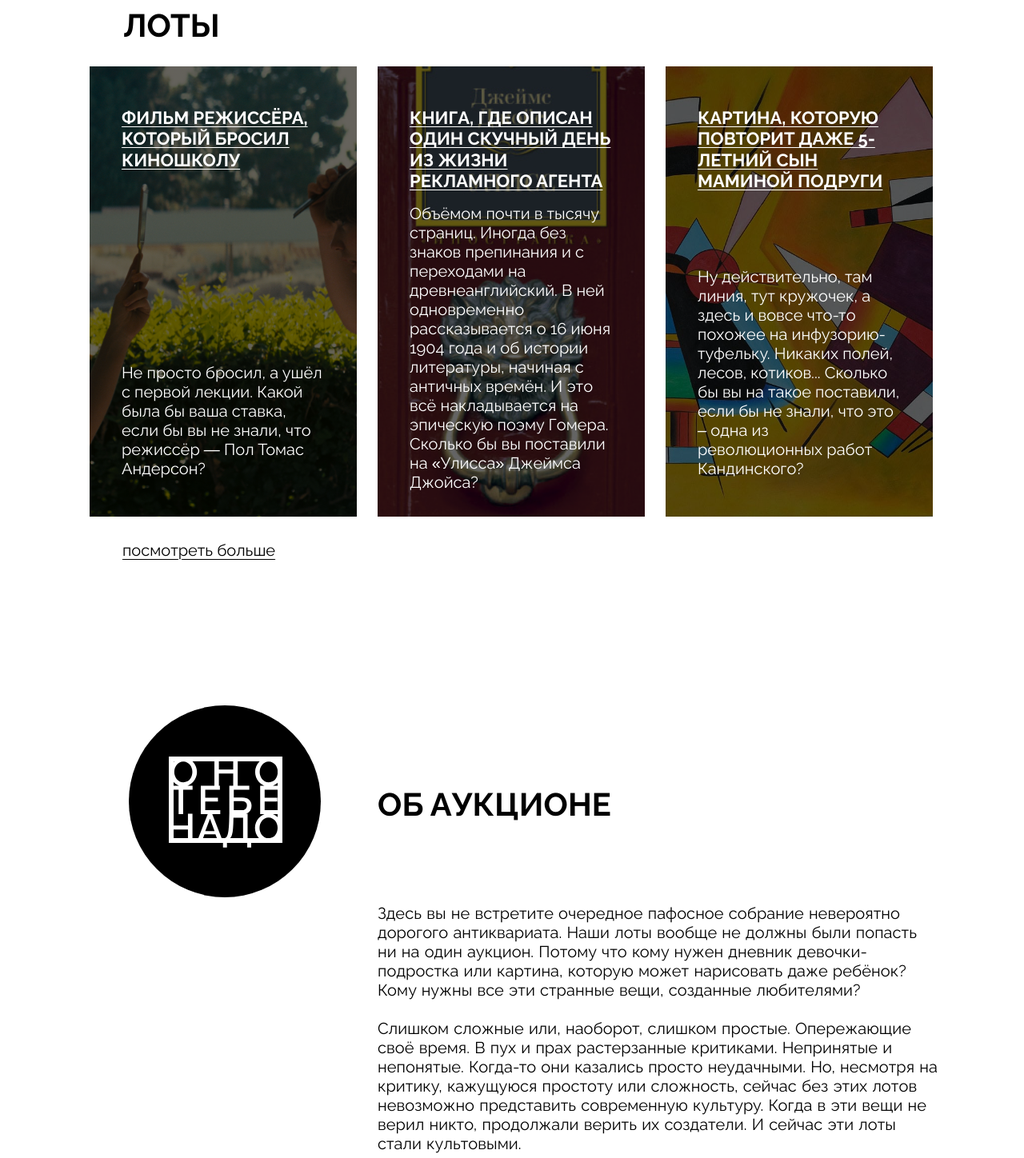
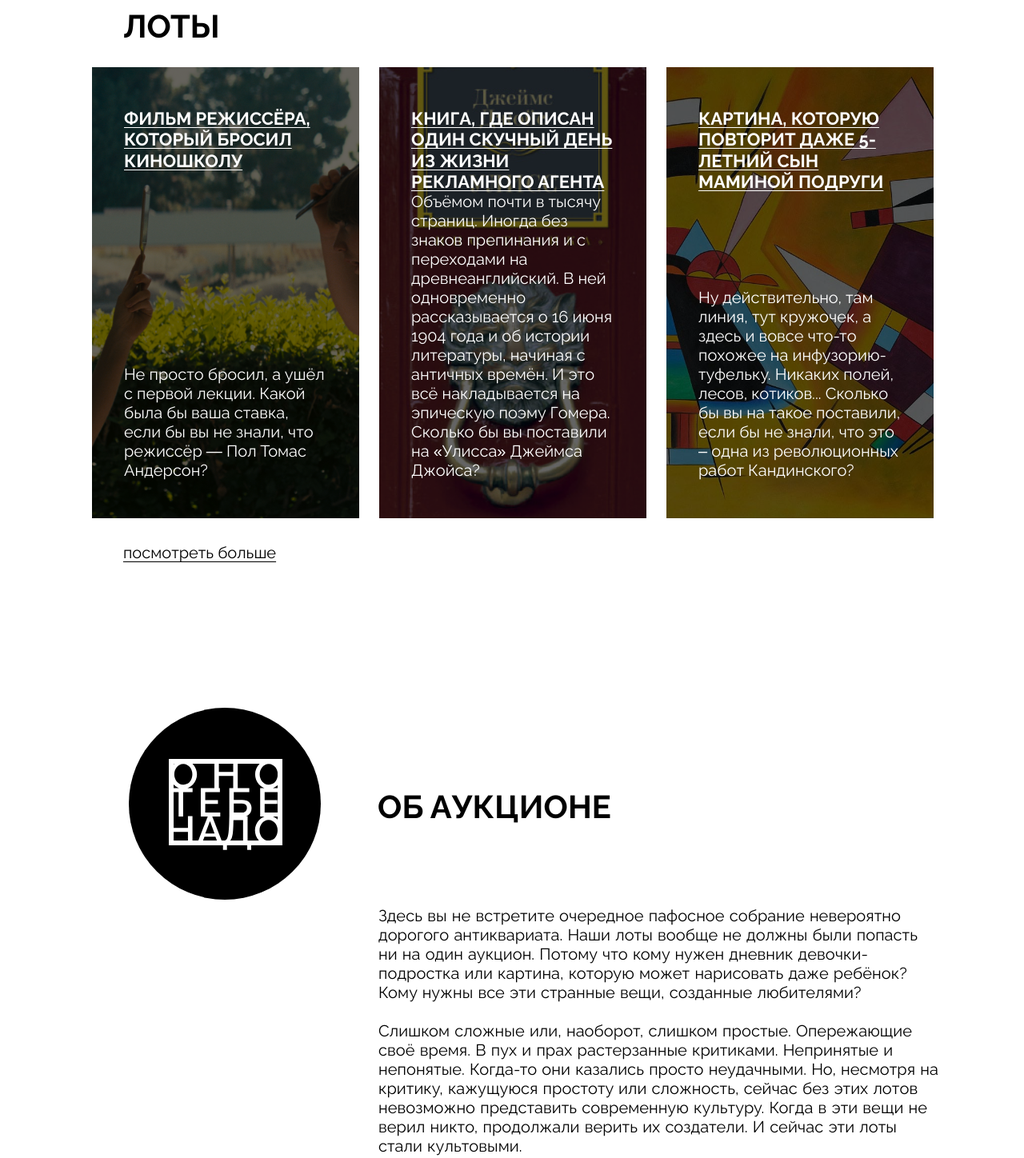
Before and after one commit to Natetud/ono-tebe-nado, a plain HTML site: page index.html in a window 1280 px wide. Shown: the part 1220-2668 px from the top of the page at 80% size. Drawn offline with Linux system fonts and the light colour scheme.

Commit message:
Исправлены ошибки, попытка 3

```diff
--- a/index.html
+++ b/index.html
@@ -13,8 +13,8 @@
     <header class="header">
       <nav class="header__menu">
         <ul class="header__links-list">
-          <li class="header__links-list-item header__links-list-item_no-bullit">
-            <a class="header__link_active">главная</a>
+          <li class="header__links-list-item header__link_active header__links-list-item_no-bullit">
+            <a class="header__link">главная</a>
           </li>
           <li class="header__links-list-item">
             <a class="header__link" href="#0">посмотреть лоты</a>
@@ -33,7 +33,7 @@
       <address class="address">
          <a href="tel:+99995555555">+9 999 555 5555</a><br/>
          <a href="mailto:info@sobaka.ge">info@sobaka.ge</a><br/>
-         <a> наб. Принсенграхт 263- <br/>265, Амстердам</a>
+         <p> наб. Принсенграхт 263- 265, Амстердам</p>
       </address>
     </header>
     <main>
@@ -51,54 +51,54 @@
           </span>
         </h1>
         <div class="cover__description">
-        <h2 class="cover__description-text">Аукцион вещей, в которые никто не верил</h2>
+        <p class="cover__description-text">Аукцион вещей, в которые никто не верил</p>
         <a href="#0" class="bet-button">
           <p class="bet-button-text">СДЕЛАТЬ СТАВКУ</p></a>
       </div></section>
       <section class="lots">
-        <h3 class="lots__heading">Лоты</h3>
-        <article class="card">
-          <div class="card card_type_film">
+        <h2 class="lots__heading">Лоты</h2>
+        <div class="card">
+          <article class="card_type card_type_film">
             <div class="overlay"></div>
             <h3 class="lots__card-list-item">Фильм режиссёра, который бросил киношколу</h3>
             <p class="card-text">Не просто бросил, а ушёл с первой лекции. Какой была бы ваша ставка, если бы
               вы не знали, что режиссёр — Пол Томас Андерсон?</p>
-          </div>
-          <div class="card card_type_book">
+          </article>
+          <article class="card_type card_type_book">
             <div class="overlay"></div>
-            <h3 class="lots__card-list-item">Книга, где описан один скучный день из жизни рекламного агента</h3>
+            <h4 class="lots__card-list-item">Книга, где описан один скучный день из жизни рекламного агента</h4>
             <p class="card-text">Объёмом почти в тысячу страниц. Иногда без знаков препинания и с переходами на
               древнеанглийский. В ней одновременно рассказывается о 16 июня 1904 года и об истории литературы,
               начиная с античных времён. И это всё накладывается на эпическую поэму Гомера. Сколько бы вы
               поставили на «Улисса» Джеймса Джойса?</p>
-          </div>
-          <div class="card card_type_picture">
+          </article>
+          <article class="card_type card_type_picture">
             <div class="overlay"></div>
-            <h3 class="lots__card-list-item">Картина, которую повторит даже 5-летний сын маминой подруги</h3>
+            <h5 class="lots__card-list-item">Картина, которую повторит даже 5-летний сын маминой подруги</h5>
             <p class="card-text">Ну действительно, там линия, тут кружочек, а здесь и вовсе что-то похожее на
               инфузорию-туфельку. Никаких полей, лесов, котиков... Сколько бы вы на такое поставили, если бы не
-              знали, что это – одна из <br/> революционных работ Кандинского?</p>
-          </div>
-        </article>
-        <h4 class="card-link">посмотреть больше</h4>
+              знали, что это – одна из революционных работ Кандинского?</p>
+          </article>
+        </div>
+        <a href="#0" class="card-link">посмотреть больше</a>
       </section>
       <section class="about">
         <div class="about__column">
           <a class="about__logo">
-            <div class="elem1"><img
+            <img
             class="about__logo-image"
             src="./images/logo-white.svg"
             alt="Логотип проекта"/>
-          </div></a>
-          <div class="elem2"><p class="about__title">Об аукционе</p></div>
-            <div class="elem3"><h5 class="about__text">Здесь вы не встретите очередное пафосное собрание невероятно дорогого антиквариата.
+          </a>
+          <div><h2 class="about__title">Об аукционе</h2>
+            <p class="about__text">Здесь вы не встретите очередное пафосное собрание невероятно дорогого антиквариата.
               Наши лоты вообще не должны были попасть ни на один аукцион. Потому что кому нужен дневник
               девочки-подростка или картина, которую может нарисовать даже ребёнок? Кому нужны все эти странные вещи,
-              созданные любителями?</h5>
-            </div><div class="elem4"><h6 class="about__text">Слишком сложные или, наоборот, слишком простые. Опережающие своё время. В пух
+              созданные любителями?</p>
+            <p class="about__text">Слишком сложные или, наоборот, слишком простые. Опережающие своё время. В пух
               и прах растерзанные критиками. Непринятые и непонятые. Когда-то они казались просто неудачными. Но, несмотря на критику,
               кажущуюся простоту или сложность, сейчас без этих лотов невозможно представить современную культуру. Когда в эти вещи не верил
-              никто, продолжали верить их создатели. И сейчас эти лоты стали культовыми. </h6></div>
+              никто, продолжали верить их создатели. И сейчас эти лоты стали культовыми. </p></div>
         </div>
       </section>
     </main>
@@ -106,7 +106,7 @@
       <address class="address">
         <a href="tel:+99995555555">+9 999 555 5555</a><br/>
         <a href="mailto:info@sobaka.ge">info@sobaka.ge</a><br/>
-        <a>наб. Принсенграхт 263-<br/>265, Амстердам</a>
+        <p>наб. Принсенграхт 263- 265, Амстердам</p>
      </address>
      <nav class="footer__menu">
       <ul class="footer__menu-list">
@@ -123,15 +123,12 @@
     </nav>
     <a class="footer__social-list">
       <img
-      class="footer__social-list-item"
       src="./images/yt.svg"
       alt="YouTube">
       <img
-      class="footer__social-link"
       src="./images/vk.svg"
       alt="VK">
       <img
-      class="footer__social-icon"
       src="./images/pinterest.svg"
       alt="Pinterest">
     </a>
--- a/styles/style.css
+++ b/styles/style.css
@@ -12,11 +12,10 @@ html, body {
 
 .header {
     display: grid;
-    grid-template-columns: 432px 148px 383px;
-    padding: 93px 49.48px 95px 50.52px;
-    height: 106px;
+    grid-template-columns: 435px 148px 422px;
+    padding: 93px 49.48px 0 46px;
     align-items: center;
-    margin-bottom: 105px;
+    margin-bottom: 92px;
 }
 
 .header__logo {
@@ -43,18 +42,11 @@ html, body {
     text-underline-offset: 4px;
 }
 
-.header__link_active {
-    font-family: Raleway, sans-serif;
-    color: #000000;
-    font-size: 18px;
-    letter-spacing: 0.005em;
-}
-
 .header__links-list-item {
     margin-right: 27px;
 }
 
-.header__links-list-item .header__links-list-item_no-bullit {
+.header__link_active {
     text-decoration: none;
 }
 
@@ -63,6 +55,7 @@ html, body {
 }
 
 .address {
+    width: 240.52px;
     font-family: Raleway, sans-serif;
     font-style: normal;
     justify-self: right;
@@ -78,16 +71,17 @@ html, body {
     position: relative;
     display: grid;
     background-image: url(../images/cover.jpg);
-    height: 757px;
+    min-height: 757px;
     background-size: cover;
     background-repeat: no-repeat;
     background-position: center;
     color: #fff;
     padding: 165px 0 0 50px;
-
 }
 
 .cover__title {
+    display: flex;
+    flex-direction: column;
     font-family: Raleway, sans-serif;
     font-size: 100px;
     font-weight: 700;
@@ -97,53 +91,51 @@ html, body {
 }
 
 .aligned-text {
+    align-self: flex-start;
     letter-spacing: 29.7px;
 }
 
 .aligned-text_center {
+    align-self: center;
     line-height: 100px;
     letter-spacing: 30px;
-    padding-left: 286px;
-    position: relative;
-    top: 12px;
+    margin-top: 19px;
 }
 
 .letter-spacing {
     font: normal;
     margin-left: -23px;
-    margin-bottom: 50px;
 }
 
 .letter-spacing-extended {
     font: normal;
+    margin-bottom: 50px;
+    margin-right: 80px;
     margin-left: -24px;
-    margin-bottom: 50px;
 }
 
 .aligned-text_right {
+    align-self: flex-end;
     line-height: 100px;
-    padding-left: 584px;
-    position: relative;
-    top: 18px;
+    margin-top: 20px;
 }
 
 .no-letter-spacing {
     font: normal;
     letter-spacing: 30px;
     padding-left: 35px;
+    padding-right: 20px;
 }
 
 .cover__description {
     display: flex;
+    align-content: end;
     justify-content: space-between;
-    align-content: flex-start;
-    margin-top: 121px;
-    height: 51px;
+    margin: 133px 50px 51px 28px;
     z-index: 2;
 }
 
 .cover__description-text {
-    padding-left: 25px;
     font-family: Raleway, sans-serif;
     font-size: 22px;
     font-weight: 400;
@@ -151,10 +143,10 @@ html, body {
     text-transform: uppercase;
     word-spacing: 18px;
     letter-spacing: 0.15px;
+    padding-top: 13px;
 }
 
 .bet-button {
-    margin: -13px 50px 12px 74px;
     border: 1px solid #fff;
     padding: 12px 32px 11px 31px;
     justify-content: flex-end;
@@ -170,10 +162,6 @@ html, body {
     line-height: 25px;
 }
 
-.lots {
-    height: 692px;
-}
-
 .lots__heading {
     font-family: Raleway, sans-serif;
     font-size: 40px;
@@ -181,56 +169,41 @@ html, body {
     line-height: 46.96px;
     color: #000;
     text-transform: uppercase;
-    margin: 179px 0 24px 64px;
+    margin: 179px 0 27px 64px;
 }
 
 .card {
+    max-width: 1052px;
+    min-height: 563px;
+    display: flex;
+    flex-wrap: wrap;
+    gap: 0 25px;
+    margin-left: 25px;
+    margin-bottom: 32px;
+}
+
+.card_type {
+    position: relative;
+    display: grid;
     width: 334px;
-    height: 563px;
-    display: flex;
-    justify-content: start;
-    gap: 15px;
-    margin-top: 3px;
-    margin-left: 11px;
+    align-content: space-between;
+    color: #fff;
+    padding: 51px 40px 48px;
+    background-size: cover;
+    background-repeat: no-repeat;
+    background-position: center;
 }
 
 .card_type_film {
-    position: relative;
-    display: grid;
-    grid-template-columns: 334px;
-    align-content: space-between;
     background-image: url(../images/card-lot-01.jpg);
-    background-size: cover;
-    background-repeat: no-repeat;
-    background-position: center;
-    color: #fff;
-    padding: 51px 40px 48px;
 }
 
 .card_type_book {
-    position: relative;
-    display: grid;
-    grid-template-columns: 334px;
-    align-content: space-between;
     background-image: url(../images/card-lot-02.jpg);
-    background-size: cover;
-    background-repeat: no-repeat;
-    background-position: center;
-    color: #fff;
-    padding: 51px 40px 48px;
 }
 
 .card_type_picture {
-    position: relative;
-    display: grid;
-    grid-template-columns: 334px;
-    align-content: space-between;
     background-image: url(../images/card-lot-03.jpg);
-    background-size: cover;
-    background-repeat: no-repeat;
-    background-position: center;
-    color: #fff;
-    padding: 51px 40px 48px;
 }
 
 .lots__card-list-item {
@@ -242,7 +215,6 @@ html, body {
     text-decoration: underline;
     text-decoration-thickness: 1px;
     text-underline-offset: 3px;
-    width: 254px;
     z-index: 2;
 }
 
@@ -265,35 +237,16 @@ html, body {
     text-decoration: underline;
     text-decoration-thickness: 1px;
     text-underline-offset: 4px;
-    margin-top: 33.6px;
-    margin-left: 63px;
+    margin-left: 64px;
 }
 
 .about {
-    height: 595px;
     padding: 0 24px 0 25px;
 }
 
 .about__column {
     display: grid;
     grid-template-columns: 334px 724px;
-    grid-template-rows: 283px 143.5px 192px;
-}
-
-.elem1 {
-    grid-column: 1/2;
-}
-
-.elem2 {
-    grid-column: 2/3;
-}
-
-.elem3 {
-    grid-column: 1/3;
-}
-
-.elem4 {
-    grid-column: 1/3;
 }
 
 .about__logo {
@@ -302,11 +255,8 @@ html, body {
     width: 240px;
     height: 240px;
     background: #000000;
-    border-radius: 120px;
-    position: relative;
-    top: 181px;
-    left: 46px;
-
+    border-radius: 50%;
+    margin: 181px 0 0 46px;
 }
 
 .about__logo-image {
@@ -326,13 +276,12 @@ html, body {
     line-height: 46.96px;
     text-transform: uppercase;
     letter-spacing: 0.004em;
-    margin-left: 23px;
-    margin-top: 282px;
+    margin: 282px 0 100px 23px;
 }
 
 .about__text {
-    margin-top: 146px;
-    margin-left: 357px;
+    margin-top: 24px;
+    margin-left: 24px;
     font-family: Raleway, sans-serif;
     font-size: 20px;
     font-weight: 400;
@@ -344,15 +293,13 @@ html, body {
 .footer {
     display: grid;
     grid-template-columns: 240.52px 518.96px 240.52px;
-    margin-top: 326px;
+    margin-top: 180px;
     margin-bottom: 88px;
-    margin-left: 13px;
-    height: 98px;
+    margin-left: 52px;
 }
 
 .footer__menu {
     margin-top: 1px;
-    margin-left: 74px;
 }
 
 .footer__menu-list {
@@ -381,5 +328,4 @@ html, body {
     grid-template-rows: 48px;
     gap: 48px;
     justify-content: space-between;
-    margin-left: 38px;
 }
```
